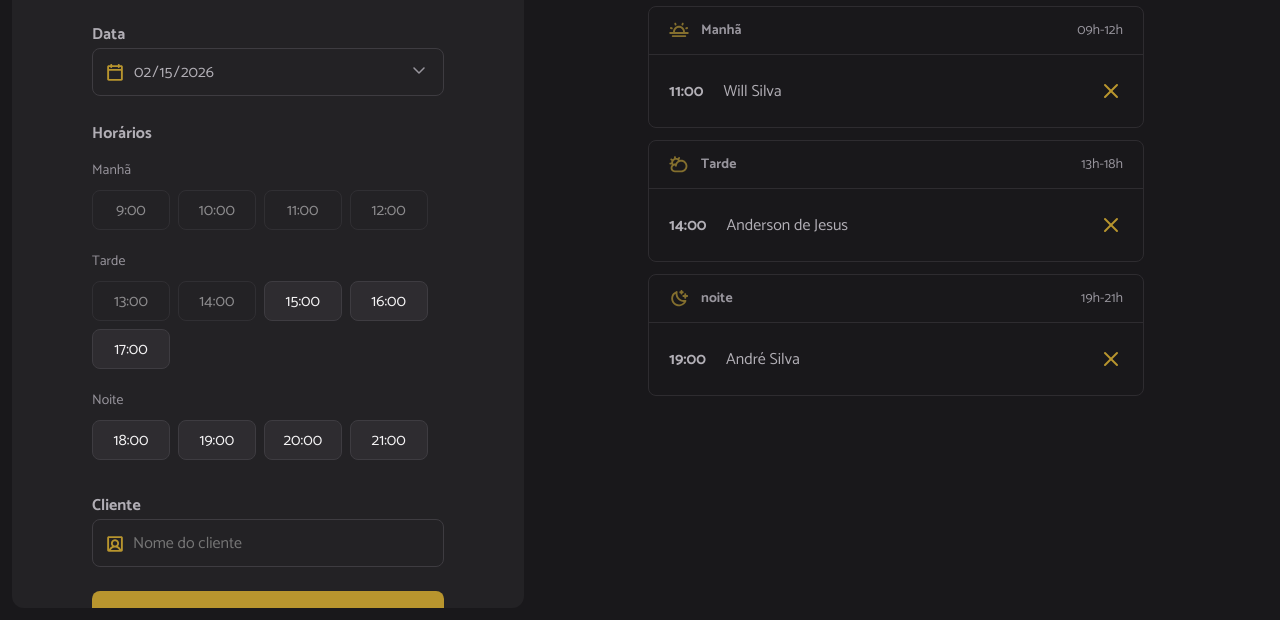
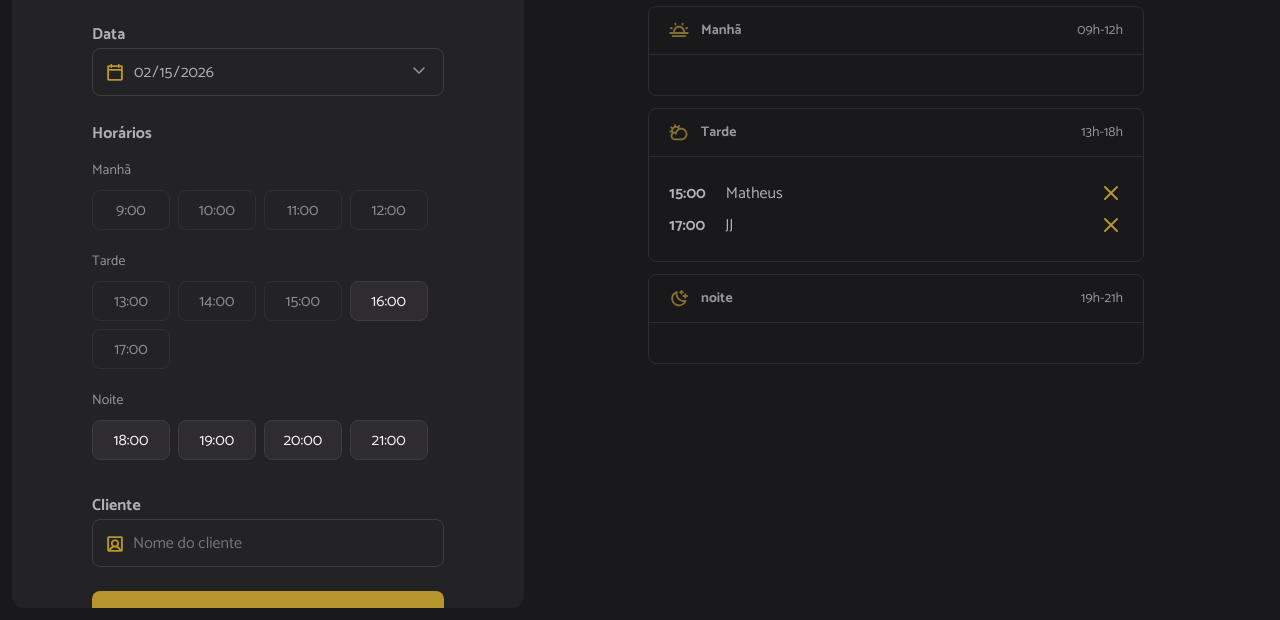
Before and after one commit to WillMaac/Projeto-Hair-Day, a website built with webpack: page index.html in a window 1280 px wide. Shown: the part 180-800 px from the top of the page. Built offline with nearby package versions, Linux system fonts and the light colour scheme; data requests are answered from the project's data file.

Commit message:
feat(booking): impede agendamento de horários já reservados

```diff
--- a/server.json
+++ b/server.json
@@ -1,9 +1,19 @@
 {
   "schedules": [
     {
-      "id": 1771099141299,
-      "name": "Anderson",
-      "when": "2026-02-14T20:00:00.000Z"
+      "id": 1771163256790,
+      "name": "Matheus",
+      "when": "2026-02-15T15:00:00.000Z"
+    },
+    {
+      "id": 1771163292734,
+      "name": "Caio",
+      "when": "2026-02-17T00:00:00.000Z"
+    },
+    {
+      "id": 1771164428386,
+      "name": "JJ",
+      "when": "2026-02-15T17:00:00.000Z"
     }
   ]
 }
--- a/src/modules/form/hours-load.js
+++ b/src/modules/form/hours-load.js
@@ -4,21 +4,27 @@ import { hoursClick } from "./hours-click.js";
 
 const hours = document.getElementById("hours");
 
-export function hoursLoad({ date }) {
+export function hoursLoad({ date, dailySchedules }) {
   //Limpa a lista de horários
   hours.innerHTML = "";
+  //Obtem a lista de horários ocupados.
+  const unavailableHours = dailySchedules.map((schedule) =>
+    dayjs(schedule.when).format("HH:mm"),
+  );
+
+
   const opening = openingHours.map((hour) => {
     //Recuperar somente a hora.
     const [scheduleHour] = hour.split(":");
 
     //Adicionar a hora e verificar se está no passado.
-    const isHourPast = dayjs(date).add(scheduleHour, "hour").isAfter(dayjs());
+    const isHourPast = dayjs(date).add(scheduleHour, "hour").isBefore(dayjs());
     //Define se o horário está disponível.
     console.log();
-
+const available = !unavailableHours.includes(hour) && !isHourPast
     return {
       hour,
-      available: isHourPast,
+      available
     };
   });
 
--- a/src/modules/schedules/load.js
+++ b/src/modules/schedules/load.js
@@ -1,7 +1,21 @@
+import { scheduleFetchByDay } from "../../services/schedule-fetch-by-day.js"
 import {hoursLoad} from "../form/hours-load.js"
+import { schedulesShow } from "./show.js"
+
 const selectedDate = document.getElementById("date")
 
-export function schedulesDay(){
+
+export async function schedulesDay(){
     const date = selectedDate.value
-hoursLoad({date})
+    //Busca na API os agendamentos.
+    const dailySchedules = await scheduleFetchByDay({date})
+    console.log(dailySchedules);
+
+    //Exibe os agendamentos
+
+    schedulesShow({dailySchedules})
+
+
+
+hoursLoad({date, dailySchedules})
 }
--- /dev/null
+++ b/src/modules/schedules/show.js
@@ -0,0 +1,51 @@
+import dayjs from "dayjs";
+
+//Seleciona as sessões manhã, tarde e noite.
+const periodMorning = document.getElementById("period-morning");
+const periodAfternoon = document.getElementById("period-afternoon");
+const periodNight = document.getElementById("period-night");
+
+export function schedulesShow({ dailySchedules }) {
+  try {
+    //Limpa as listas.
+    periodMorning.innerHTML = ""
+    periodAfternoon.innerHTML = ""
+    periodNight.innerHTML = ""
+    //Renderiza os agendamentos por período.
+    dailySchedules.forEach((schedules) => {
+      const item = document.createElement("li");
+      const time = document.createElement("strong");
+      const name = document.createElement("span");
+
+      //Adiciona o id do agendamento.
+      item.setAttribute("data-id", schedules.id)
+
+      time.textContent = dayjs(schedules.when).format("HH:mm");
+      name.textContent = schedules.name;
+
+      //Cria o icone de cancelar o agendamento.
+      const cancelIcon = document.createElement("img");
+      cancelIcon.classList.add("cancel-icon");
+      cancelIcon.setAttribute("src", "./src/assets/cancel.svg");
+      cancelIcon.setAttribute("alt", "Cancelar");
+
+      //Adicionar o tempo, nome e icone no item.
+      item.append(time, name, cancelIcon);
+
+      //Obtem somente a hora.
+      const hour = dayjs(schedules.when).hour();
+
+      //Renderiza o agendamento na sessão(manhã, tarde ou noite).
+      if (hour <= 12) {
+        periodMorning.appendChild(item);
+      } else if (hour > 12 && hour <= 18) {
+        periodAfternoon.appendChild(item);
+      } else {
+        periodNight.appendChild(item);
+      }
+    });
+  } catch (error) {
+    alert("Não foi possível axibir os agendamentos");
+    console.log(error);
+  }
+}
--- /dev/null
+++ b/src/services/schedule-fetch-by-day.js
@@ -0,0 +1,21 @@
+import dayjs from "dayjs";
+import { apiConfig } from "./api-config";
+
+export async function scheduleFetchByDay({ date }) {
+  try {
+    //Fazendo a requisição.
+    const response = await fetch(`${apiConfig.baseURL}/schedules`);
+
+    const data = await response.json();
+
+    //Filtra os agendamentos pelo dia selecionado.
+    const dailySchedules = data.filter((schedule) =>
+      dayjs(date).isSame(schedule.when, "day"),
+    );
+
+    return dailySchedules;
+  } catch (error) {
+    console.log(error);
+    alert("Não foi possível buscar o agendamento do dia selecionado.");
+  }
+}
--- a/src/services/schedule-new.js
+++ b/src/services/schedule-new.js
@@ -2,6 +2,7 @@ import { apiConfig } from "./api-config.js";
 
 export async function scheduleNew({ id, name, when }) {
   try {
+    //Faz a requisição para enviar os dados do agendamento.
     await fetch(`${apiConfig.baseURL}/schedules`, {
       method: "POST",
       headers: {
```
Also changed, not shown: index.html (+6 -6 lines), dist/index.html, dist/main.js.
